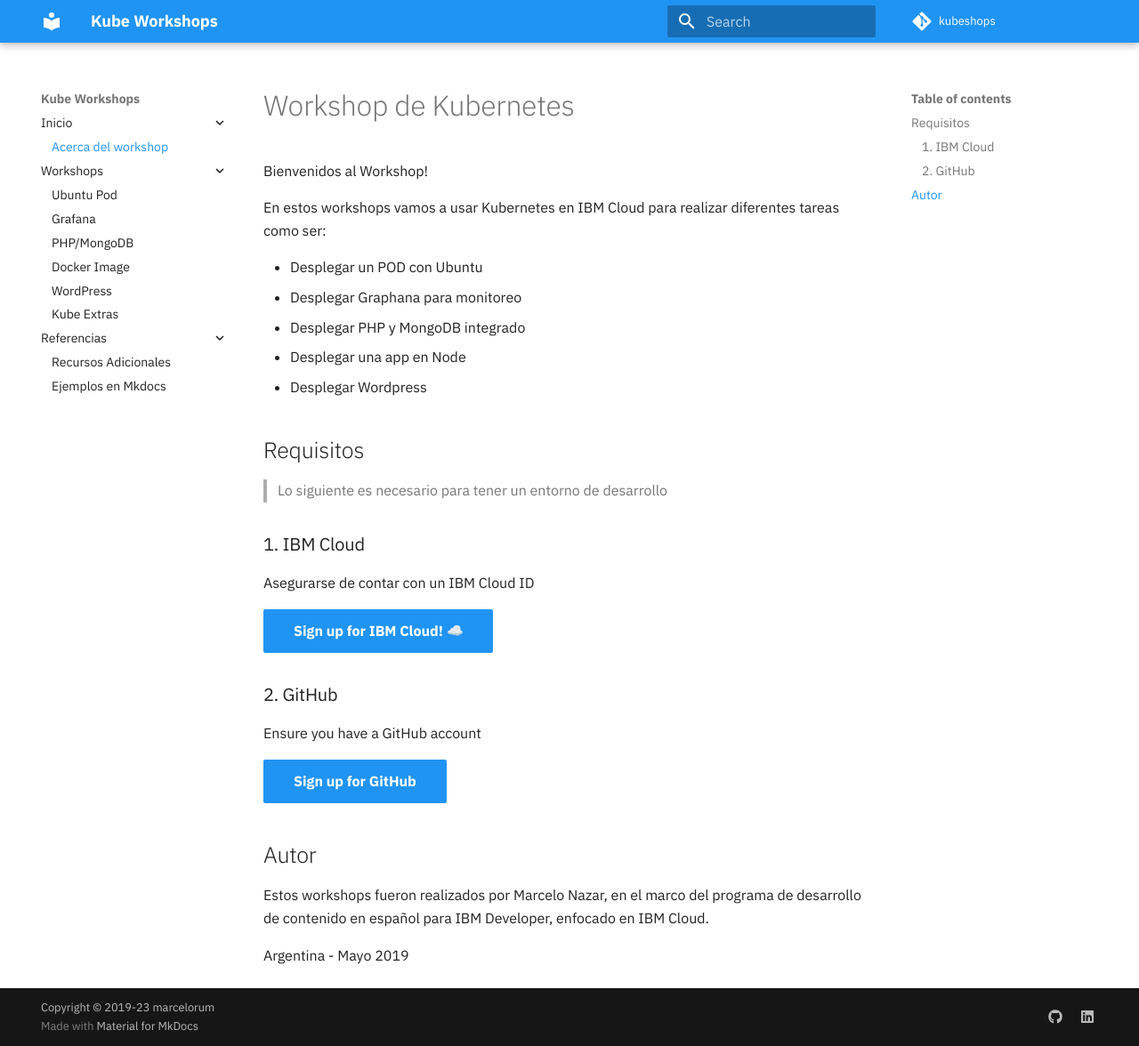
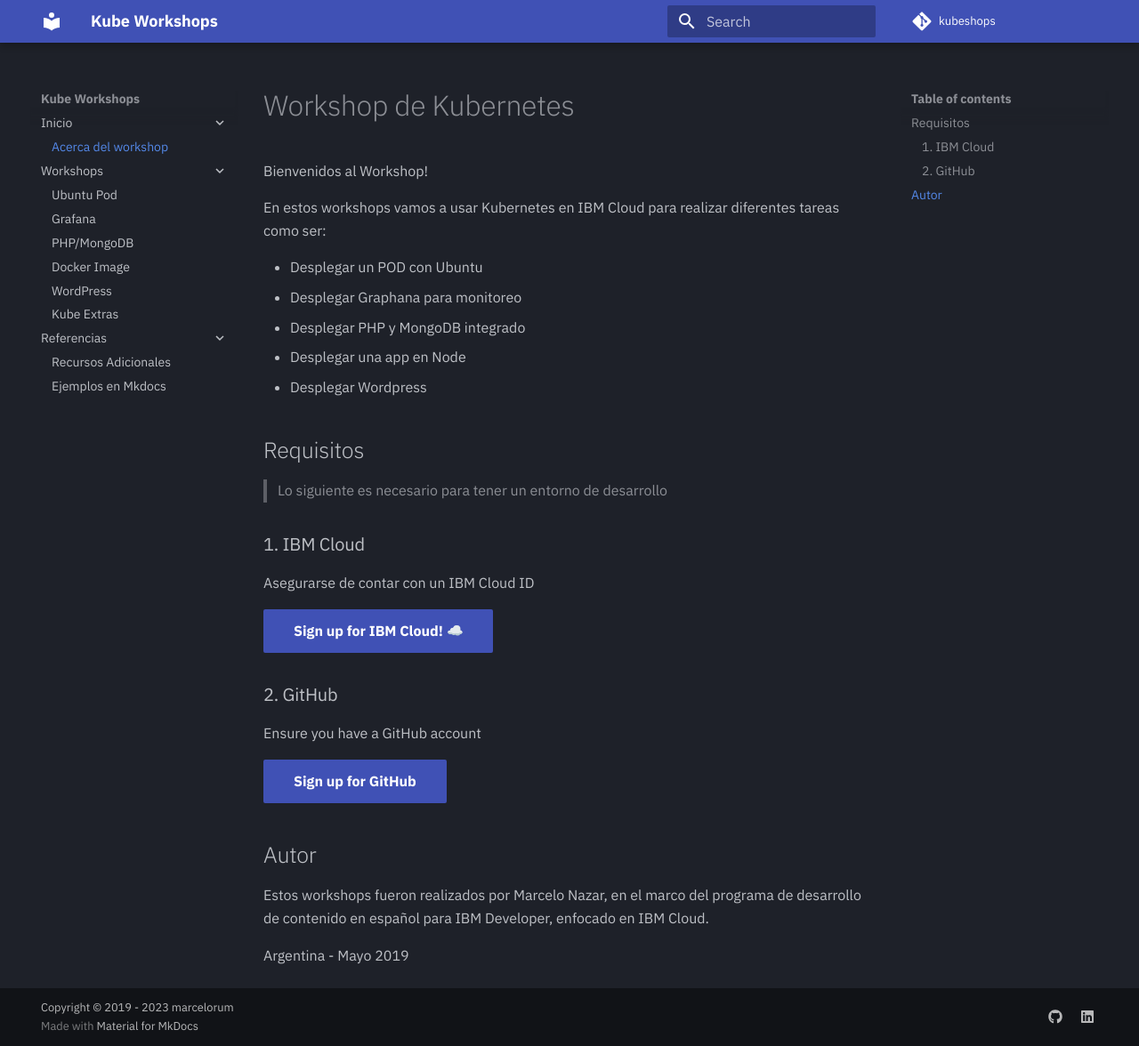
Before and after one commit to marcelorum/kubeshops, an MkDocs documentation site: the page built from docs/index.md, in a window 1280 px wide and 1176 px high. Shown: the whole window at 89% size. Built offline with MkDocs 1.6.1 and Material for MkDocs 9.7.7, drawn with Linux system fonts in a browser that asks for light colours; emoji names are drawn with the system emoji font; comment, search, counter and statistics services are not loaded; the version menu is left out.

Commit message:
Update mkdocs.yml

```diff
--- a/mkdocs.yml
+++ b/mkdocs.yml
@@ -26,7 +26,7 @@
 ## DO NOT CHANGE BELOW THIS LINE
 
 # Copyright
-copyright: Copyright &copy; 2019-23 marcelorum
+copyright: Copyright &copy; 2019 - 2023 marcelorum
 
 # Theme
 theme:
@@ -44,9 +44,11 @@
     - navigation.instant
     - navigation.expand
   palette:
-    scheme: default
-    primary: blue
-    accent: blue
+    #scheme: default
+    scheme: slate
+    #primary: blue
+    primary: indigo
+    accent: indigo
 
 # Plugins
 plugins:
```
